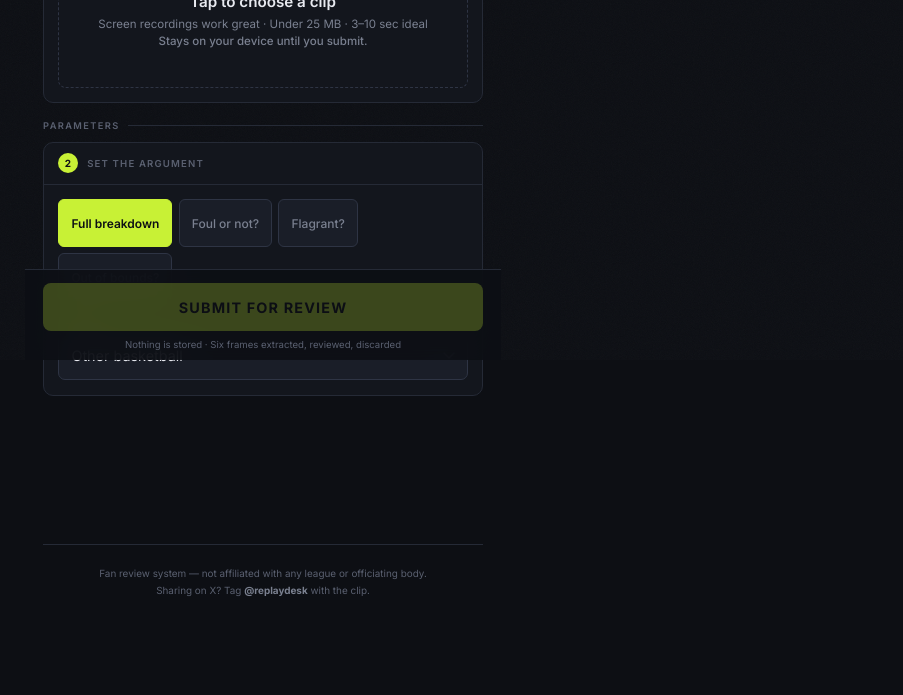
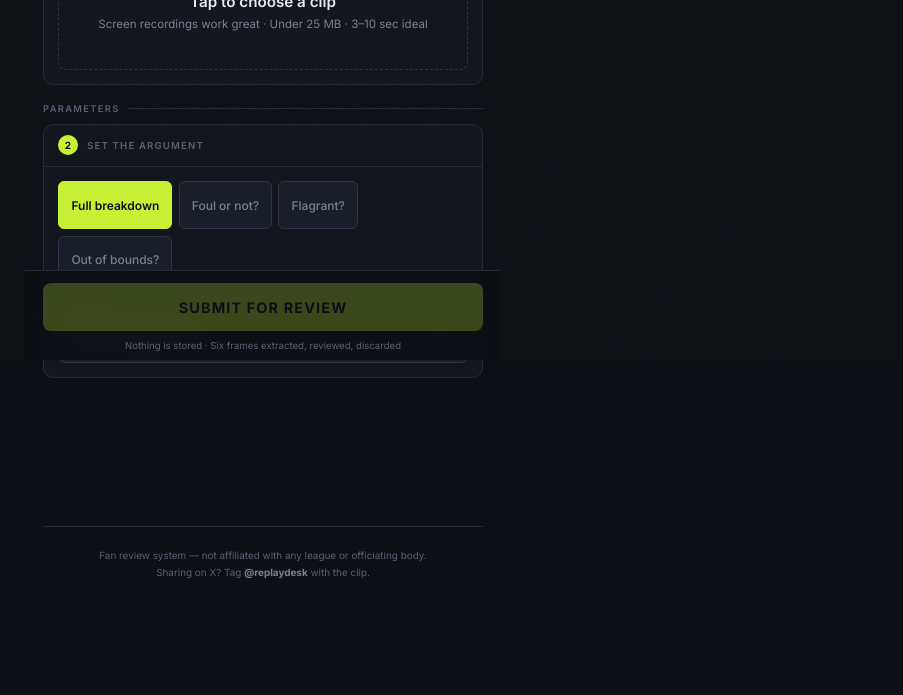
Before and after one commit to bbrian34/replaydesk, a website: page index.html in a window 1280 px wide. Shown: the part 440-1135 px from the top of the page, without its empty margins (377-1280 px from the left). Drawn offline with nearby package versions, Linux system fonts and the light colour scheme; a web font is replaced by a local one.

Commit message:
Update index.html

```diff
--- a/index.html
+++ b/index.html
@@ -905,7 +905,7 @@
           <div class="drop-title">Tap to choose a clip</div>
           <div class="drop-hint">
             Screen recordings work great · Under 25 MB · 3–10 sec ideal<br>
-            <strong>Stays on your device until you submit.</strong>
+
           </div>
         </div>
         <!-- Video plays here once uploaded — replaces drop zone -->
```
